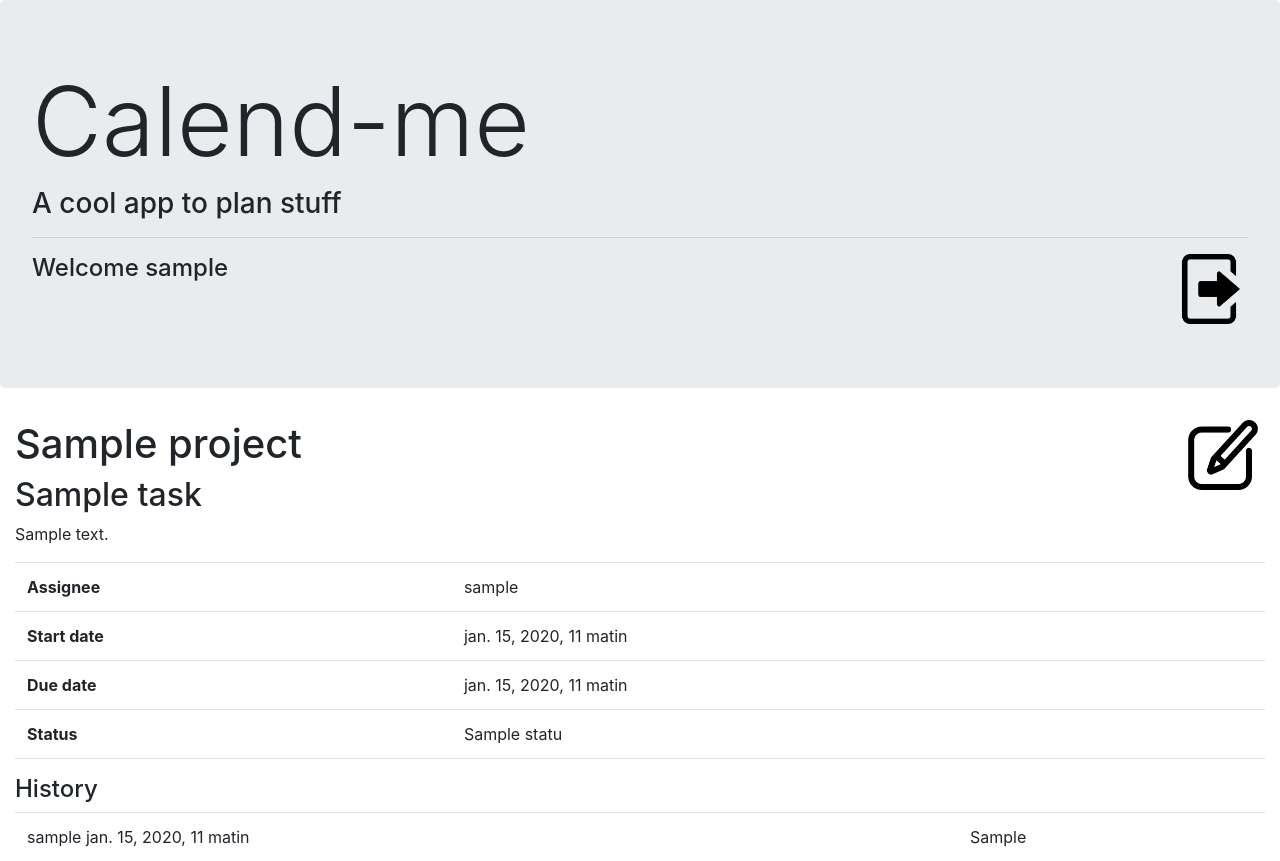
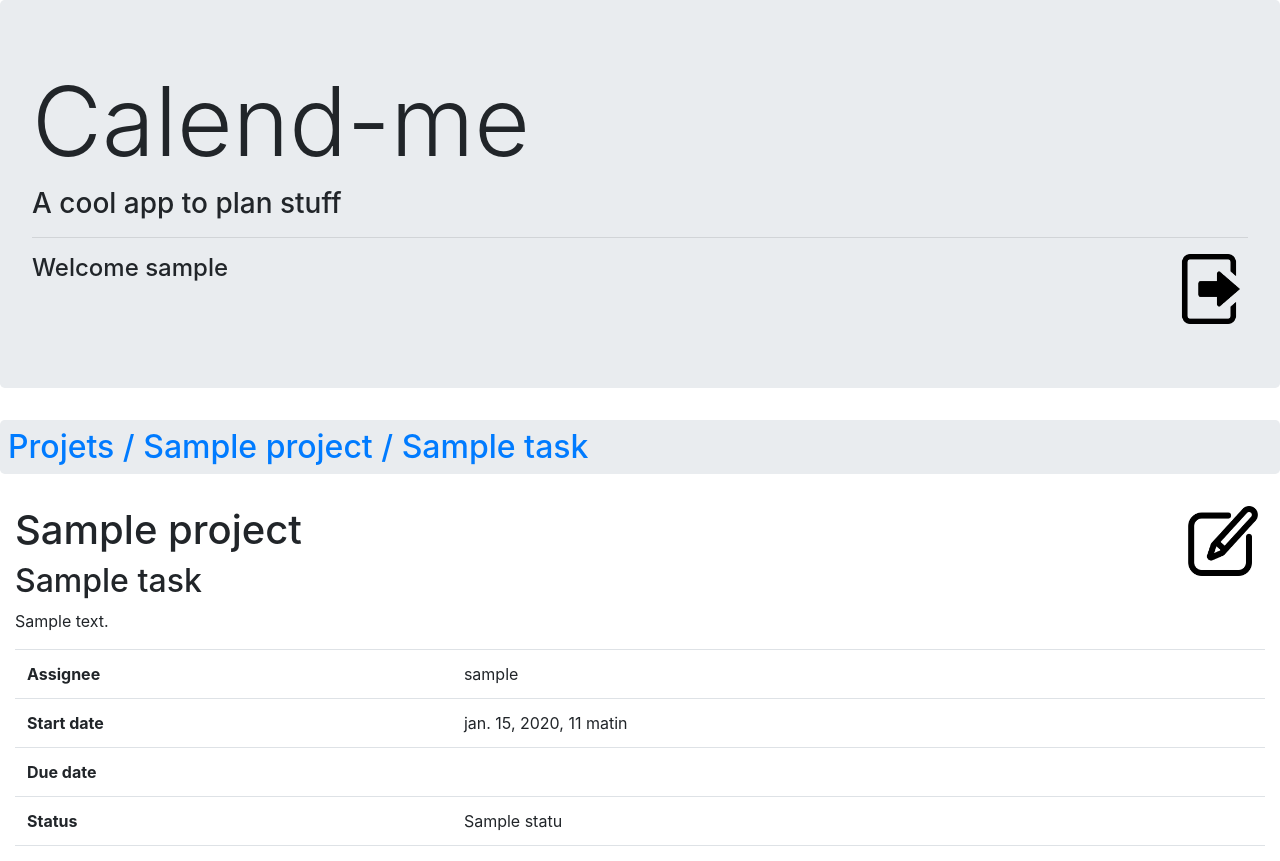
Before and after one commit to Quentin-T/projet, a Django app: page /taskmanager/task/1 in a window 1280 px wide. Shown: the top 861 px of the page. Run offline with Django 3.2, Linux system fonts and the light colour scheme; a user stored in the database is signed in; tables that the repository leaves empty hold one stand-in row (values such as "Sample post"); some libraries are stand-ins or nearby versions.

Commit message:
Changement du nom de quelques variables pour plus de lisibilité, ajout d'un jumbotron de navigation entre les différentes  pages

```diff
--- a/taskmanager/forms.py
+++ b/taskmanager/forms.py
@@ -6,6 +6,7 @@ class JournalForm(forms.ModelForm):
     class Meta:
         model = Journal
         fields = ['entry']
+
 
 class TaskForm(forms.ModelForm):
     class Meta:
--- a/taskmanager/models.py
+++ b/taskmanager/models.py
@@ -30,7 +30,7 @@ class Task(models.Model):
     # le nom de la tache
     name = models.CharField(max_length=200)
     # une description de la tache
-    description = models.CharField(max_length = 2000)
+    description = models.CharField(max_length=2000)
     # l'utilisateur assigne à la tache
     assignee = models.ForeignKey(User, on_delete=models.CASCADE)
     # date de début de la tache
@@ -45,6 +45,7 @@ class Task(models.Model):
     def __str__(self):
         return self.name
 
+
 class Journal(models.Model):
     # la date du commentaire
     date = models.DateTimeField(default=timezone.now)
--- a/taskmanager/templates/project.html
+++ b/taskmanager/templates/project.html
@@ -1,6 +1,12 @@
 {% extends "./template.html" %}
 {% load static %}
+
 {% block content %}
+    <div class="jumbotron p-2 h2">
+        <a href="{% url "projects" %}">Projets</a>
+        <a href="{% url "project" proj_id=project.id %}"> / {{ project.name }}</a>
+    </div>
+
     <div class="container-fluid">
         <div class="row">
             <div class="col-11">
--- a/taskmanager/templates/task.html
+++ b/taskmanager/templates/task.html
@@ -1,16 +1,23 @@
 {% extends "./template.html" %}
 {% load static %}
 {% block content %}
+    <div class="jumbotron p-2 h2">
+        <a href="{% url "projects" %}">Projets</a>
+        <a href="{% url "project" proj_id=task.projet.id %}"> / {{ task.projet.name }}</a>
+        <a href="{% url "task" task_id=task_id %}"> / {{ task.name }}</a>
+    </div>
+
+
     <div class="container-fluid">
         <div class="row">
             <div class="col-11">
-                <h1>{{ tk.projet.name }}</h1>
-                <h2>{{ tk.name }}</h2>
-                <p>{{ tk.description }}</p>
+                <h1>{{ task.projet.name }}</h1>
+                <h2>{{ task.name }}</h2>
+                <p>{{ task.description }}</p>
             </div>
             <div class="col-1">
-                <a href="{% url "newjournal" task_id=tk.id%}">
-                <img src="{% static 'taskmanager/edition.png' %}" width="70px"/>
+                <a href="{% url "newjournal" task_id=task.id %}">
+                    <img src="{% static 'taskmanager/edition.png' %}" width="70px"/>
                 </a>
             </div>
         </div>
@@ -18,11 +25,11 @@
         <table class="table border-bottom border-top">
             <tr>
                 <th>Assignee</th>
-                <td>{{ tk.assignee }}</td>
+                <td>{{ task.assignee }}</td>
             </tr>
             <tr>
                 <th>Start date</th>
-                <td>{{ tk.start_date }}</td>
+                <td>{{ task.start_date }}</td>
             </tr>
             <tr>
                 <th>Due date</th>
@@ -30,7 +37,7 @@
             </tr>
             <tr>
                 <th>Status</th>
-                <td>{{ tk.status }}</td>
+                <td>{{ task.status }}</td>
             </tr>
         </table>
 
@@ -38,7 +45,7 @@
         <table class="table border-bottom">
             {% for comment in comments %}
                 <tr>
-                    <td>{{ comment.author }}  {{ comment.date }}</td>
+                    <td>{{ comment.author }} {{ comment.date }}</td>
                     <td>{{ comment.entry }}</td>
                 </tr>
             {% endfor %}
--- a/taskmanager/templates/template.html
+++ b/taskmanager/templates/template.html
@@ -11,7 +11,7 @@
 <body>
 <div class="jumbotron">
     <h1 class="display-1">Calend-me</h1>
-    <h3 >A cool app to plan stuff</h3>
+    <h3>A cool app to plan stuff</h3>
     <hr class="my-3">
     <div class="row">
         <div class="col-11">
@@ -19,7 +19,7 @@
         </div>
         <div class="col-1">
             <a href="{% url "logout" %}">
-            <img src="{% static 'taskmanager/logout.png' %}" width="70px"/>
+                <img src="{% static 'taskmanager/logout.png' %}" width="70px"/>
             </a>
         </div>
     </div>
--- a/taskmanager/views.py
+++ b/taskmanager/views.py
@@ -8,38 +8,45 @@ from .forms import JournalForm, TaskForm
 @login_required
 def projects(request):
     "affichage des projets de l'utilisateur"
-    return render(request,"projects.html", {'projets':request.user.project_set.all(), 'User':request.user})
+    return render(request, "projects.html", {'projets': request.user.project_set.all(), 'User': request.user})
 
 
+@login_required
 def project(request, proj_id):
     "affichage des différentes taches d'un projet précis"
-    proj= Project.objects.get(id=proj_id)
-    return render(request,"project.html", {'project':proj,'tasks':proj.task_set.all()})
+    project = Project.objects.get(id=proj_id)
+    return render(request, "project.html", {'project': project, 'tasks': project.task_set.all()})
 
+
+@login_required
 def task(request, task_id):
     "affichage des détails d'une tache"
-    tk = Task.objects.get(id=task_id)
-    comments = tk.journal_set.all()
-    return render(request,"task.html", locals())
+    task = Task.objects.get(id=task_id)
+    comments = task.journal_set.all()
+    return render(request, "task.html", locals())
 
+
+@login_required
 def newjournal(request, task_id):
+    task = Task.objects.get(id=task_id)
     form = JournalForm(request.POST or None)
 
     if form.is_valid():
         journal = Journal()
         journal.author = request.user
         journal.entry = form.cleaned_data["entry"]
-        journal.task = Task.objects.get(id=task_id)
+        journal.task = task
         journal.save()
-        return redirect("task",task_id)
+        return redirect("task", task_id)
     return render(request, "newjournal.html", locals())
 
 
+@login_required
 def newtask(request, proj_id):
     form = TaskForm(request.POST or None)
-
+    project = Project.objects.get(id=proj_id)
     if form.is_valid():
-        task = Task(projet=Project.objects.get(id=proj_id))
+        task = Task(projet)
         task.name = form.cleaned_data['name']
         task.assignee = form.cleaned_data['assignee']
         task.description = form.cleaned_data['description']
@@ -51,6 +58,8 @@ def newtask(request, proj_id):
         return redirect("task", task.id)
     return render(request, "newtask.html", locals())
 
+
+@login_required
 def edittask(request, task_id):
     task = Task.objects.get(id=task_id)
     form = TaskForm(request.POST or None, instance=task)
```
Also changed, not shown: taskmanager/templates/edittask.html (+10 -1 lines), taskmanager/templates/newjournal.html (+10 -1 lines), taskmanager/templates/newtask.html (+8 -1 lines), taskmanager/templates/projects.html (+11 -6 lines), taskmanager/admin.py (line endings or trailing spaces). Lines whose indentation alone changed are shown as unchanged.
